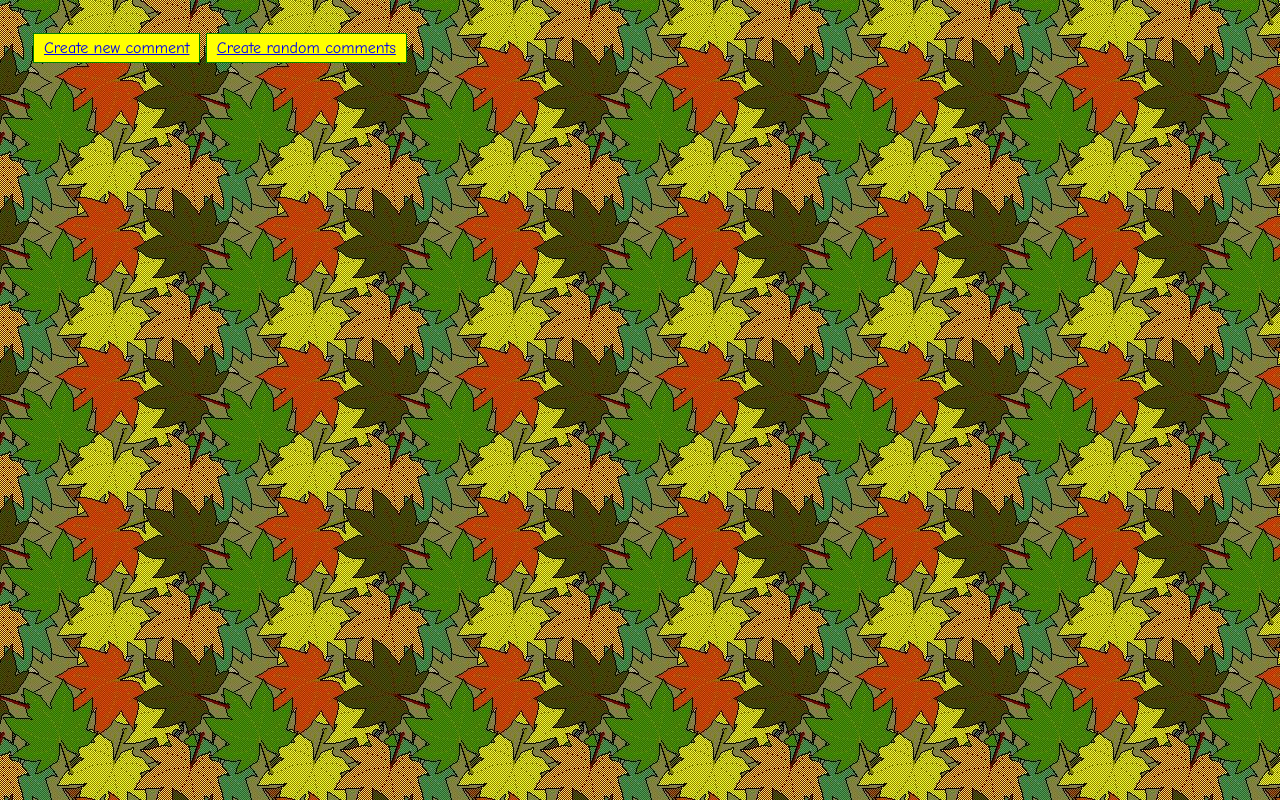
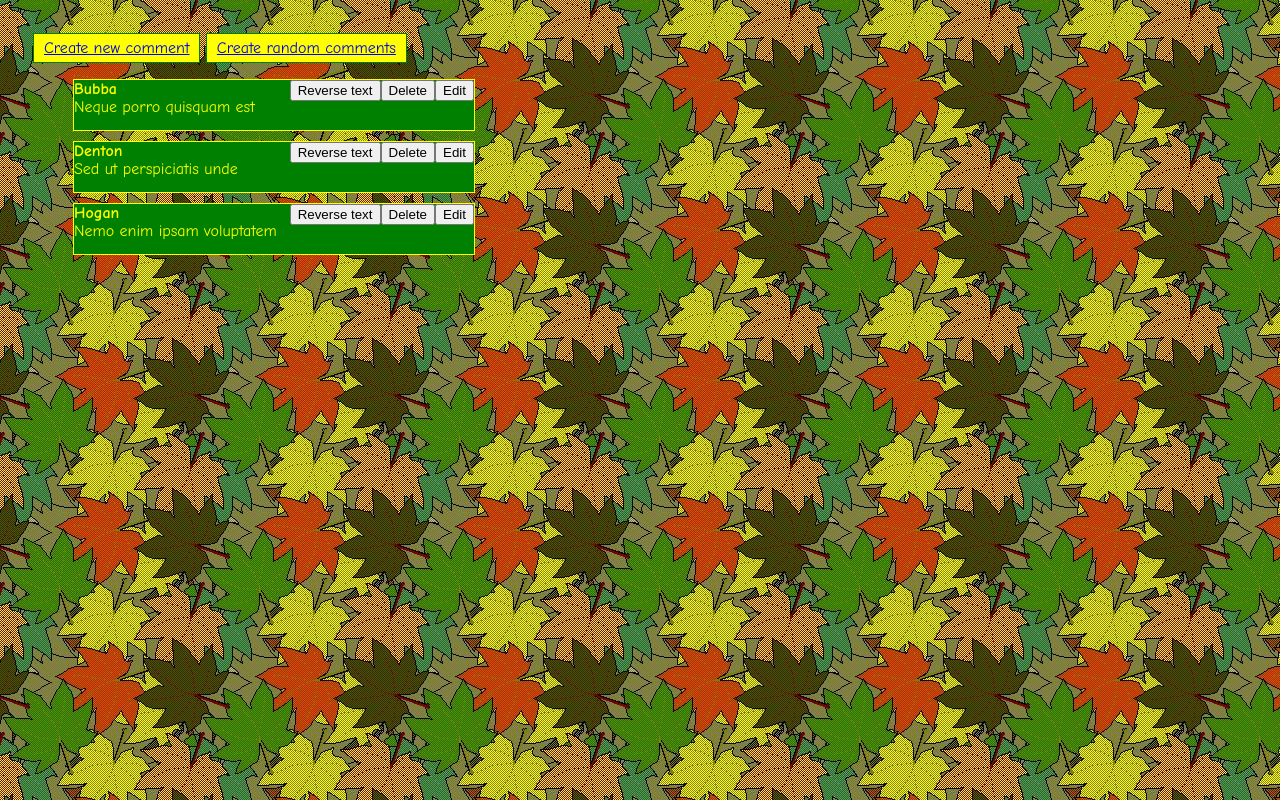
Before and after one commit to CAPSLOCKUSER/backbone-demo, a website built with webpack: page index.html in a window 1280 px wide. Built offline with Linux system fonts and the light colour scheme.

Commit message:
Q5/1: prerender comments

```diff
--- a/index.html
+++ b/index.html
@@ -27,7 +27,29 @@
 		<div id="application">
 			<a href="#" class="newcomment button">Create new comment</a>
 			<a href="#" class="randomcomment button">Create random comments</a>
-			<ul class="commentlist"></ul>
+			<ul class="commentlist">
+				<li class="comment">
+					<button class="edit">Edit</button>
+					<button class="delete">Delete</button>
+					<button class="reverse">Reverse text</button>
+					<strong>Bubba</strong><br />
+					Neque porro quisquam est
+				</li>
+				<li class="comment">
+					<button class="edit">Edit</button>
+					<button class="delete">Delete</button>
+					<button class="reverse">Reverse text</button>
+					<strong>Denton</strong><br />
+					Sed ut perspiciatis unde
+				</li>
+				<li class="comment">
+					<button class="edit">Edit</button>
+					<button class="delete">Delete</button>
+					<button class="reverse">Reverse text</button>
+					<strong>Hogan</strong><br />
+					Nemo enim ipsam voluptatem
+				</li>
+			</ul>
 		</div>
 		<!-- Application init -->
 		<script type="text/javascript" src="build/bundle.js"></script>
--- a/js/app/app.js
+++ b/js/app/app.js
@@ -34,7 +34,14 @@ define([
        */
       initialize: function () {
         // create empty comment collection
-        var collection = new CommentCollection();
+        const getDirectText = el => $(el).clone().children().remove().end().text();
+
+        const $comments = $('ul.commentlist > li');
+        const preRenderedData = $comments.map((index, el) => ({
+          author: $(el).find('strong').text(),
+          text: getDirectText(el).trim(),
+        })).get();
+        var collection = new CommentCollection(preRenderedData);
 
         // bind the NewButtonView to the already rendered 'newcomment' DOM element, we'll need to know the
         // collection to work with so FormView can insert the new comment properly
@@ -44,8 +51,7 @@ define([
         new RandomButtonView({ collection: collection, el: this.$el.find('.randomcomment') });
 
         // create comment list view, assign our empty collection
-        var listview = new CommentlistView({ collection: collection, el: this.$el.find('.commentlist') });
-        listview.render();
+        new CommentlistView({ collection: collection, el: this.$el.find('.commentlist') });
       }
     }
   );
--- a/webpack.config.js
+++ b/webpack.config.js
@@ -37,8 +37,8 @@ module.exports = {
       },
       {
         test: /\.jpg$/,
-        loader: "file-loader"
-      }
+        loader: 'file-loader'
+      },
     ]
   },
   plugins: [
```
Also changed, not shown: build/bundle.js, 1 other file.
